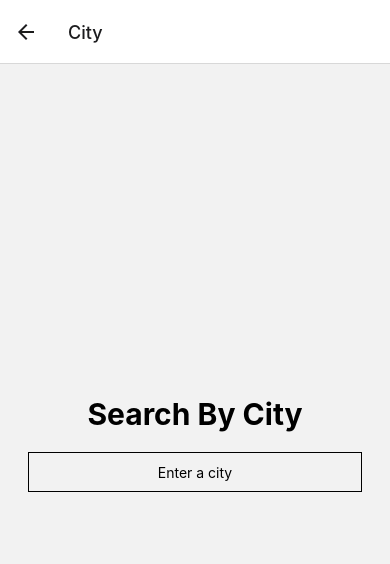
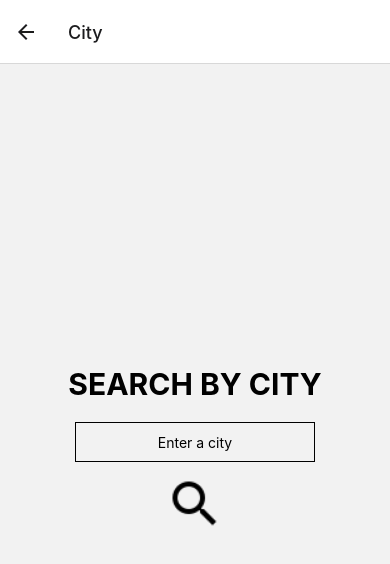
Before and after one commit to Kexon/weknowit-task, a React Native app: screen /City in a window 390 px wide. Shown: the top 564 px of the page. Built offline with nearby package versions, Linux system fonts and the light colour scheme.

Commit message:
Added functioning API calls
Now you can search for a city and get the correct displaying data.

```diff
--- a/App.js
+++ b/App.js
@@ -4,6 +4,7 @@ import { NavigationContainer } from '@react-navigation/native';
 import { createNativeStackNavigator } from '@react-navigation/native-stack';
 import TestPage from './TestPage';
 import CityPage from './CityPage';
+import PopulationPage from './PopulationPage';
 
 const Stack = createNativeStackNavigator();
 
@@ -36,6 +37,7 @@ const App = () => (
       />
       <Stack.Screen name="Test" component={TestPage} />
       <Stack.Screen name="City" component={CityPage} />
+      <Stack.Screen name="Population" component={PopulationPage} />
       </Stack.Navigator>
     </NavigationContainer>
 );
--- a/CityPage.js
+++ b/CityPage.js
@@ -1,5 +1,6 @@
 import React, { useState }  from 'react';
-import { StyleSheet, Button, View, SafeAreaView, Text, TextInput } from 'react-native';
+import { StyleSheet, Button, View, SafeAreaView, Text, TextInput, Image } from 'react-native';
+import { TouchableOpacity } from 'react-native-web';
 
 const CityPage = ({ navigation }) => {
     const [text, onChangeText] = useState('');
@@ -7,7 +8,7 @@ const CityPage = ({ navigation }) => {
         <SafeAreaView style={styles.container}>
         <View>
             <Text style={styles.title}>
-            Search By City
+            SEARCH BY CITY
             </Text>
         </View>
 
@@ -15,8 +16,13 @@ const CityPage = ({ navigation }) => {
         style={styles.input}
         placeholder="Enter a city"
         onChangeText={newText => onChangeText(newText)}
-        defaultValue={text}
-            />
+                defaultValue={text} />
+
+            <TouchableOpacity
+                onPress={() => navigation.navigate('Population', { name: text})}>
+                <Image                 source={require('./search.png')}
+                style={{ width: 60, height: 60, justifyContent: 'center' }}/>
+                </TouchableOpacity>
 
         <Text style={styles.title}>
             {text}
@@ -37,7 +43,8 @@ const styles = StyleSheet.create({
   container: {
     flex: 1,
     justifyContent: 'center',
-    marginHorizontal: 16,
+      marginHorizontal: 16,
+    alignItems: 'center'
   },
   title: {
     textAlign: 'center',
--- /dev/null
+++ b/PopulationPage.js
@@ -0,0 +1,104 @@
+import React, { useEffect, useState }  from 'react';
+import { StyleSheet, FlatList, View, SafeAreaView, Text, TextInput } from 'react-native';
+
+const PopulationPage = ({ navigation, route }) => {
+  const city = route.params.name;
+  const [isLoading, setLoading] = useState(true);
+  const [data, setData] = useState([]);
+  console.log(data);
+  console.log(city);
+
+  useEffect(() => {
+    fetch('https://countriesnow.space/api/v0.1/countries/population/cities', {
+      method: 'POST',
+      headers: {
+        'Content-Type': 'application/json'
+      },
+      body: JSON.stringify({
+        city: city
+
+      })
+    })
+      .then((response) => response.json())
+      .then((json) => setData(json))
+      .catch((error) => console.error(error))
+      .finally(() => setLoading(false));
+    }, []);
+
+
+    /*
+    const [isLoading, setLoading] = useState(true);
+    const [data, setData] = useState([]);
+    console.log(data);
+
+    useEffect(() => {
+      fetch('http://api.geonames.org/search?country=FR&username=weknowit', {
+        method: 'GET',
+        headers: {
+          //Accept: 'application/json',
+          'Content-Type': 'application/json'
+        }
+      })
+        .then((response) => response.json())
+        .then((json) => setData(json))
+        .catch((error) => console.error(error))
+        .finally(() => setLoading(false));
+    }, []);
+  */
+
+
+    return (
+        <SafeAreaView style={styles.container}>
+        <View style={{ flex: 1, padding: 24 }}>
+      {isLoading ? <Text>Loading...</Text> :
+            (<View style={{ flex: 1, flexDirection: 'column', justifyContent: 'center' }}>
+              <Text style={styles.title}>{data.data.city}</Text>
+              <Text style={{ fontSize: 18, color: 'green', textAlign: 'center' }}>{data.data.country}</Text>
+              <Text style={styles.normal}>POPULATION</Text>
+              <Text style={styles.normal}>{data.data.populationCounts[0].value}</Text>
+
+        </View>
+      )}
+    </View>
+        <Text style={styles.title}>
+        </Text>
+        </SafeAreaView>
+    );
+}
+
+
+const styles = StyleSheet.create({
+    input: {
+        height: 40,
+        margin: 12,
+        borderWidth: 1,
+        padding: 10,
+        textAlign: 'center'
+    },
+  container: {
+    flex: 1,
+    justifyContent: 'center',
+    marginHorizontal: 16,
+  },
+  title: {
+    textAlign: 'center',
+    fontSize: 30,
+    fontWeight: "bold",
+    marginVertical: 8,
+  },
+  normal: {
+    textAlign: 'center',
+    marginVertical: 8,
+  },
+  fixToText: {
+    flexDirection: 'row',
+    justifyContent: 'space-between',
+  },
+  separator: {
+    marginVertical: 8,
+    borderBottomColor: '#737373',
+    borderBottomWidth: StyleSheet.hairlineWidth,
+  },
+});
+
+export default PopulationPage;
```
